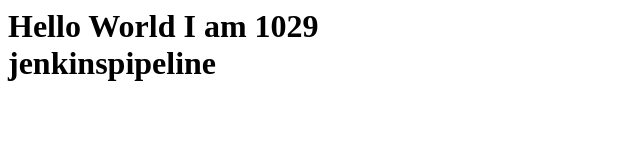
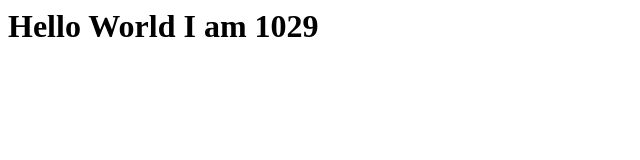
Before and after one commit to JD100gb/Jai_Jenkins, a plain HTML site: page index.html in a window 1280 px wide. Shown: the whole page, without its empty margins (0-640 px from the left). Drawn offline with Linux system fonts and the light colour scheme.

Commit message:
Update index.html

```diff
--- a/index.html
+++ b/index.html
@@ -1,5 +1,3 @@
 <h1>
-  Hello World I am 1029<br>
-  jenkinspipeline
-
+  Hello World I am 1029
 </h1>
```
